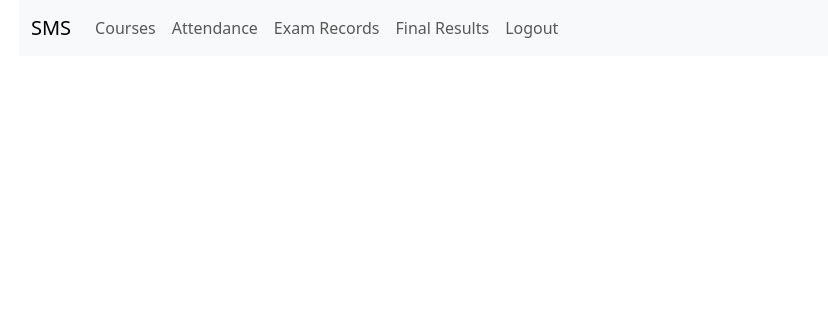
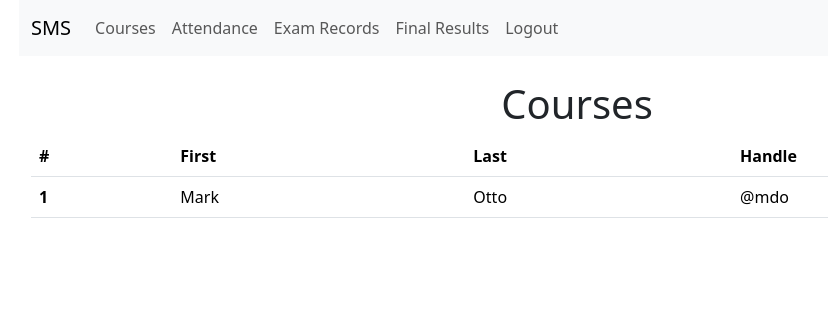
Before and after one commit to tatachristian12/school-management-system, a Django app: page /teacher-courses in a window 1280 px wide. Shown: the top 316 px of the page, without its empty margins (63-891 px from the left). Run offline with Django 4.2, Linux system fonts and the light colour scheme.

Commit message:
updated the db.sqlite3, schoolManagement/views.py, student/models.py, template/teacher/base.html, template/teacher/courses.html, template/teacher/editProfile.html, template/teacher/profile.html

```diff
--- a/schoolManagement/views.py
+++ b/schoolManagement/views.py
@@ -1,7 +1,18 @@
-from django.shortcuts import render
+from django.shortcuts import render, redirect
+
+
+
+
 
 # Create your views here.
 def teacherProfile(request):
+
+
+
+
+
+
+
     return render(request, 'teacher/profile.html')
 
 def teacherCourse(request):
@@ -14,10 +25,40 @@ def teacherAnnouncement(request):
     return render(request, 'teacher/announcement.html')
 
 def teacherEditProfile(request):
+
+
+
+
+
+
+
     return render(request, 'teacher/editProfile.html')
 
 def teacherUpdateProfile(request):
-    pass
+
+
+
+
+
+
+
+
+
+
+
+
+
+
+
+
+
+
+
+
+
+
+
+    return redirect()
 
 def teacherAddCourse(request):
     pass
--- a/student/models.py
+++ b/student/models.py
@@ -13,6 +13,8 @@ class Student(models.Model):
 
 class Department(models.Model):
     name = models.CharField(max_length=100,null=False,blank=True)
+    created_at = models.DateTimeField(auto_now_add=True)
+    updated_at = models.DateTimeField(auto_now=True)
 
 class Courses(models.Model):
     department = models.ForeignKey(Department, on_delete=models.CASCADE,related_name="course_department")
--- a/template/teacher/base.html
+++ b/template/teacher/base.html
@@ -18,7 +18,7 @@
     <div class="collapse navbar-collapse" id="navbarNav">
       <ul class="navbar-nav">
         <li class="nav-item">
-          <a class="nav-link" href="/">Courses</a>
+          <a class="nav-link" href="/teacher-courses">Courses</a>
         </li>
         <li class="nav-item">
           <a class="nav-link" href="/">Attendance</a>
--- a/template/teacher/courses.html
+++ b/template/teacher/courses.html
@@ -4,5 +4,25 @@
 {% block title %} Courses {% endblock %}
 
 {% block content %}
-
+<div class="container">
+    <h1 class="text-center">Courses</h1>
+    <table class="table">
+  <thead>
+    <tr>
+      <th scope="col">#</th>
+      <th scope="col">First</th>
+      <th scope="col">Last</th>
+      <th scope="col">Handle</th>
+    </tr>
+  </thead>
+  <tbody>
+    <tr>
+      <th scope="row">1</th>
+      <td>Mark</td>
+      <td>Otto</td>
+      <td>@mdo</td>
+    </tr>
+  </tbody>
+</table>
+</div>
 {% endblock %}
```
Also changed, not shown: template/teacher/editProfile.html (+58 -0 lines), template/teacher/profile.html (+23 -0 lines), db.sqlite3.
